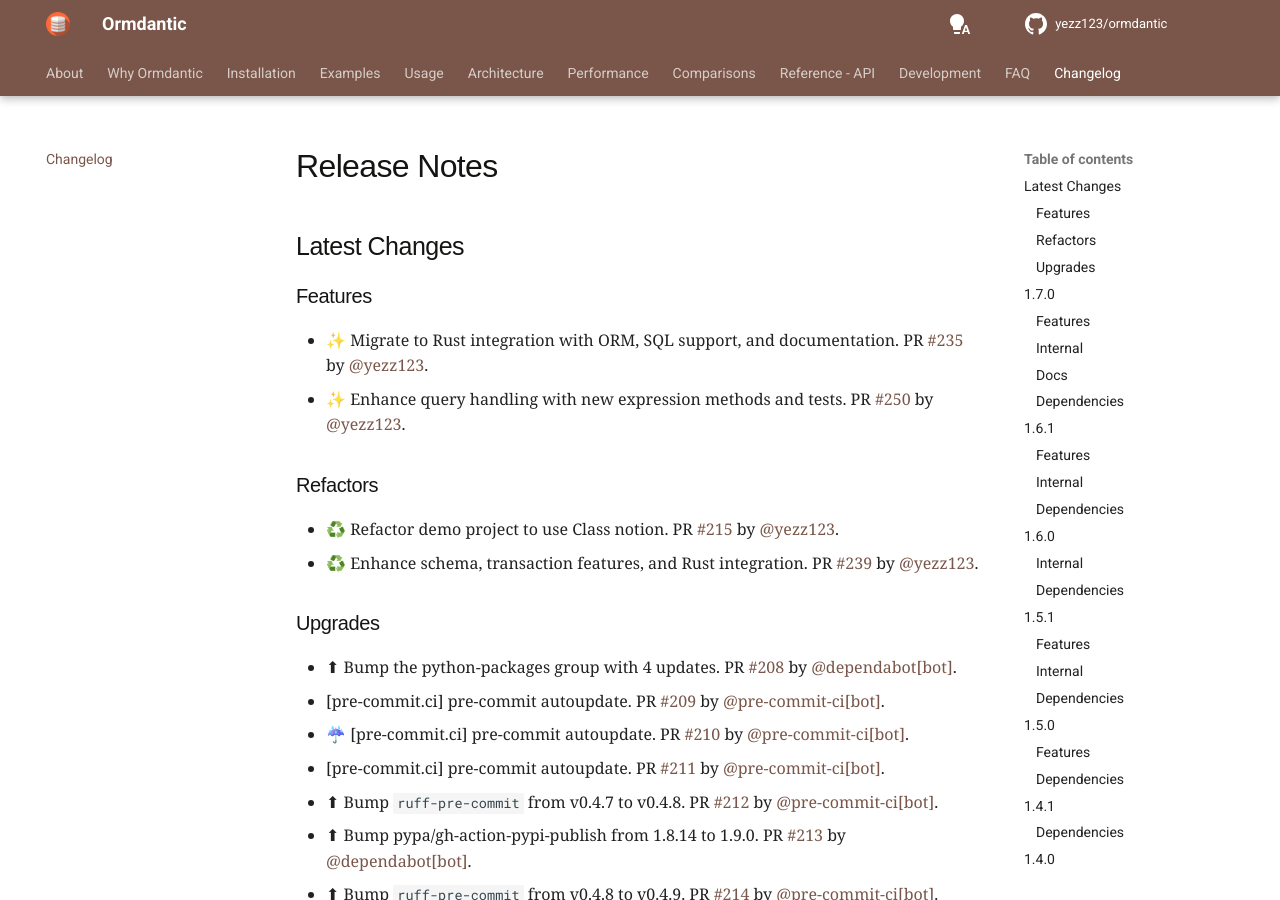
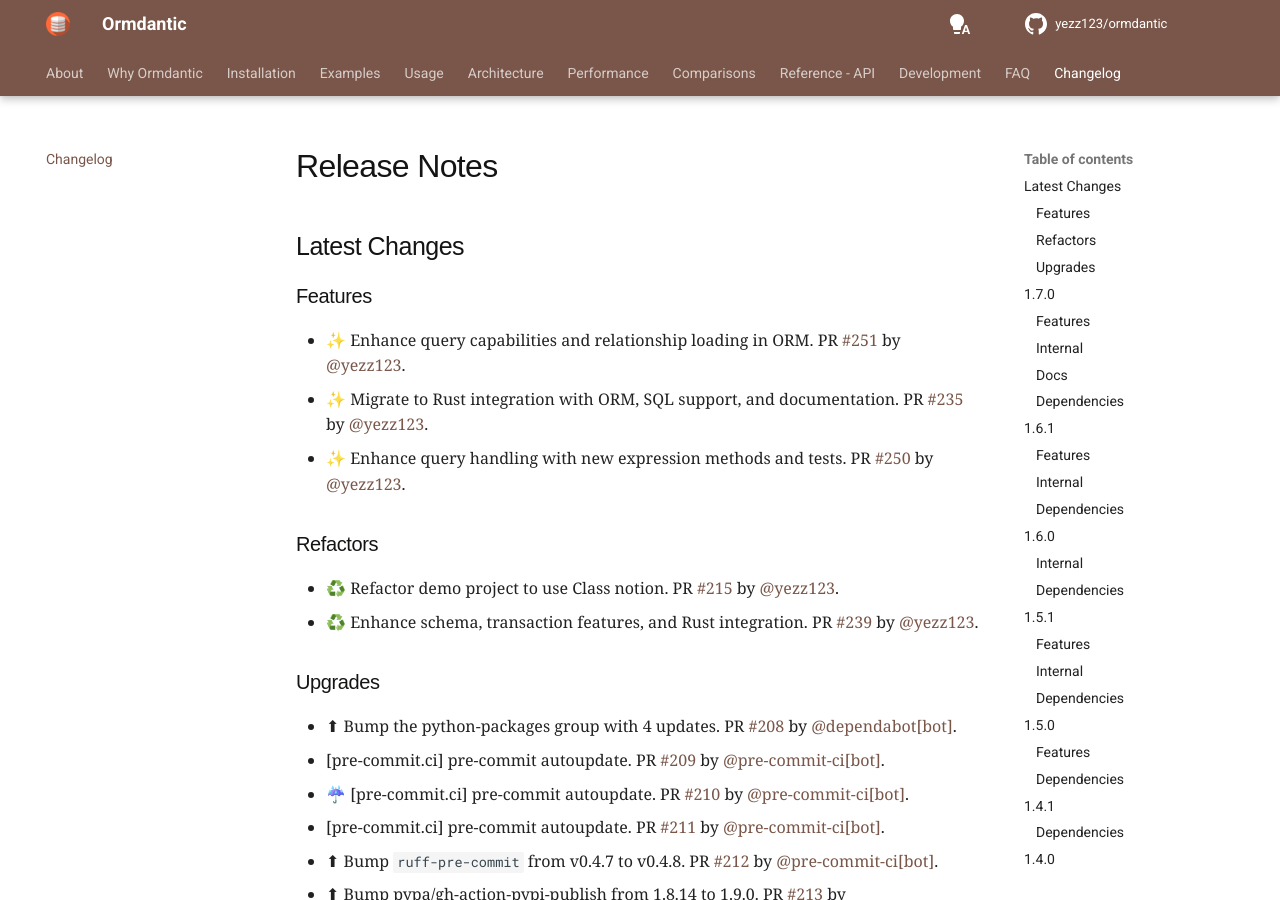
Before and after one commit to yezz123/ormdantic, an MkDocs documentation site: the page built from docs/release.md, in a window 1280 px wide and 900 px high. Built offline with MkDocs 1.6.1 and Material for MkDocs 9.7.7, drawn with Linux system fonts in a browser that asks for light colours; comment, search, counter and statistics services are not loaded.

Commit message:
📝 Update release notes
[skip ci]

```diff
--- a/docs/release.md
+++ b/docs/release.md
@@ -4,6 +4,7 @@
 
 ### Features
 
+* ✨ Enhance query capabilities and relationship loading in ORM. PR [#251](https://github.com/yezz123/ormdantic/pull/251) by [@yezz123](https://github.com/yezz123).
 - ✨ Migrate to Rust integration with ORM, SQL support, and documentation. PR [#235](https://github.com/yezz123/ormdantic/pull/235) by [@yezz123](https://github.com/yezz123).
 - ✨ Enhance query handling with new expression methods and tests. PR [#250](https://github.com/yezz123/ormdantic/pull/250) by [@yezz123](https://github.com/yezz123).
 
```
